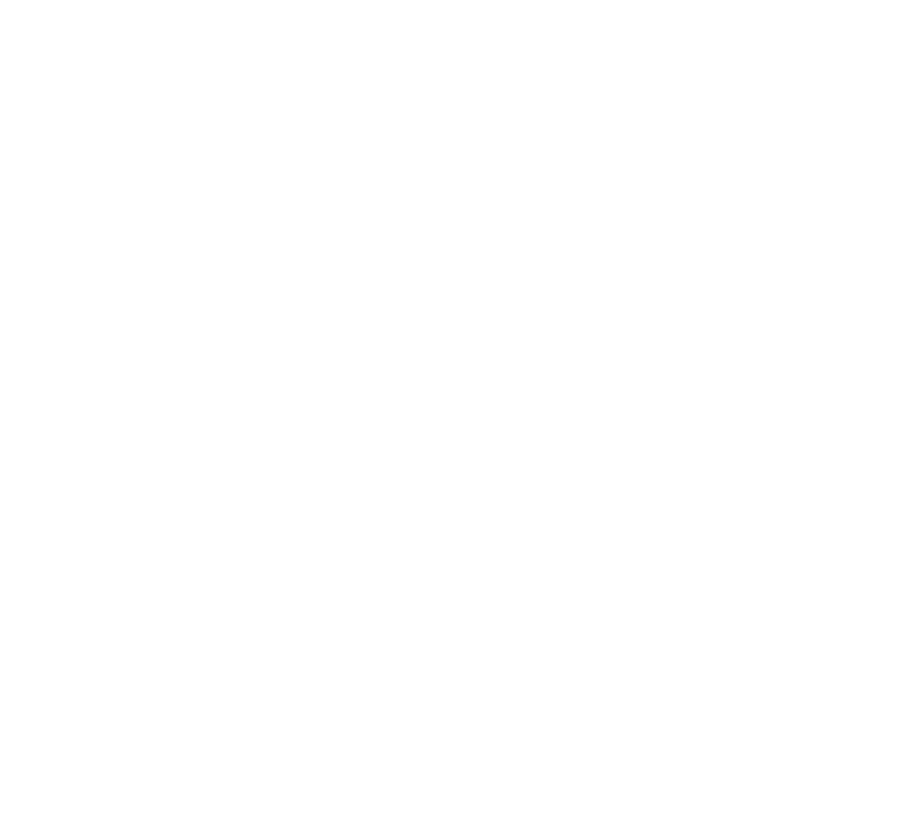
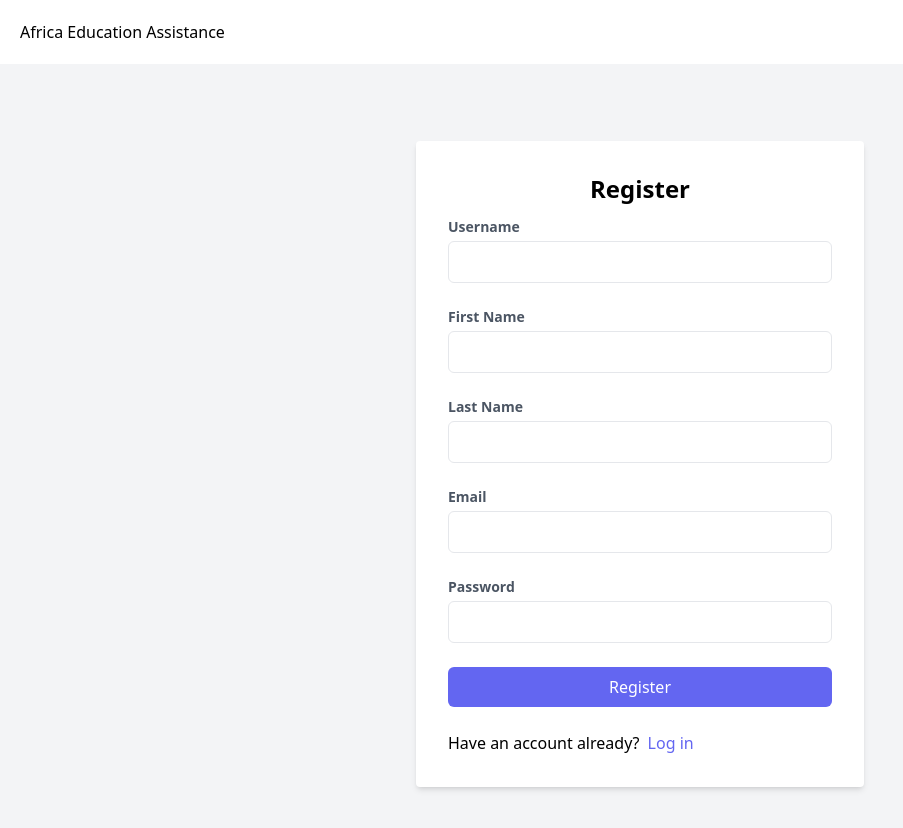
Before and after one commit to skyino7/Africa-Education-Assistance, a React (Create React App) app in the folder frontend/: page / in a window 1280 px wide. Shown: the top 828 px of the page, without its empty margins (0-903 px from the left). Before the commit the page ends 800 px from the top, so only its background shows below. Built offline with nearby package versions, Linux system fonts and the light colour scheme.

Commit message:
Register and Login Components created

```diff
--- a/frontend/package.json
+++ b/frontend/package.json
@@ -8,6 +8,7 @@
     "@testing-library/user-event": "^13.5.0",
     "react": "^18.3.1",
     "react-dom": "^18.3.1",
+    "react-router-dom": "^6.23.1",
     "react-scripts": "5.0.1",
     "web-vitals": "^2.1.4"
   },
--- a/frontend/public/index.html
+++ b/frontend/public/index.html
@@ -24,7 +24,7 @@
       work correctly both with client-side routing and a non-root public URL.
       Learn how to configure a non-root public URL by running `npm run build`.
     -->
-    <title>React App</title>
+    <title>Africa Education Assistance</title>
   </head>
   <body>
     <noscript>You need to enable JavaScript to run this app.</noscript>
--- a/frontend/src/App.js
+++ b/frontend/src/App.js
@@ -1,11 +1,20 @@
-import logo from './logo.svg';
-import './App.css';
+import './index.css';
+import React from 'react';
+import { BrowserRouter as Router, Route, Routes } from 'react-router-dom';
+import Register from './components/Register';
+import Login from './components/Login';
 
 function App() {
   return (
-    <div className="App">
-
-    </div>
+    <Router>
+      <div className="App">
+        <h1 className='p-5'>Africa Education Assistance</h1>
+        <Routes>
+          <Route path="/" element={<Register />} />
+          <Route path="/login" element={<Login />} />
+        </Routes>
+      </div>
+    </Router>
   );
 }
 
--- /dev/null
+++ b/frontend/src/components/Login.js
@@ -0,0 +1,77 @@
+import React, { useState } from 'react';
+
+const Login = () => {
+    const [formData, setFormData] = useState({
+        username: '',
+        password: '',
+    });
+
+    const { username, password } = formData;
+
+    const onChange = (e) => setFormData({ ...formData, [e.target.name]: e.target.value });
+
+    const onSubmit = async (e) => {
+        e.preventDefault();
+        try {
+            const res = await fetch('/api/auth/login', {
+                method: 'POST',
+                headers: {
+                    'Content-Type': 'application/json',
+                },
+                body: JSON.stringify(formData),
+            });
+            const data = await res.json();
+            if (res.ok) {
+                console.log('Login successful:', data);
+            } else {
+                console.error('Login Failed:', data);
+            }
+        } catch (error) {
+            console.error('Request error:', error);
+        }
+    };
+
+    return (
+        <div className="flex items-center justify-center min-h-screen bg-gray-100">
+            <div className="w-full max-w-md p-8 space-y-3 bg-white rounded shadow-md">
+                <h1 className="text-2xl font-bold text-center">Login</h1>
+                <form className="space-y-6" onSubmit={onSubmit}>
+                    <div className="flex flex-col space-y-1">
+                        <label htmlFor="username" className="text-sm font-semibold text-gray-600">Username</label>
+                        <input
+                            type="text"
+                            name="username"
+                            id="username"
+                            value={username}
+                            onChange={onChange}
+                            className="px-4 py-2 border rounded-md focus:outline-none focus:ring-2 focus:ring-indigo-400"
+                            required
+                        />
+                    </div>
+                    <div className="flex flex-col space-y-1">
+                        <label htmlFor="password" className="text-sm font-semibold text-gray-600">Password</label>
+                        <input
+                            type="password"
+                            name="password"
+                            id="password"
+                            value={password}
+                            onChange={onChange}
+                            className="px-4 py-2 border rounded-md focus:outline-none focus:ring-2 focus:ring-indigo-400"
+                            required
+                        />
+                    </div>
+                    <button type="submit" className="w-full px-4 py-2 text-white bg-indigo-500 rounded-md hover:bg-indigo-600 focus:outline-none focus:ring-2 focus:ring-indigo-400">
+                        Login
+                    </button>
+                    <div className='flex flex-col space-y-1'>
+                        <p>Don't have an account?
+                            <a className="px-2 py-2 hover:underline text-indigo-500 focus:outline-none" href="/">Sign up</a>
+                        </p>
+                    </div>
+                </form>
+            </div>
+        </div>
+    );
+};
+
+export default Login;
--- /dev/null
+++ b/frontend/src/components/Register.js
@@ -0,0 +1,122 @@
+import React, { useState } from 'react';
+
+const Register = () => {
+    const [formData, setFormData] = useState({
+        username: '',
+        firstname: '',
+        lastname: '',
+        email: '',
+        password: '',
+    });
+
+    const { username, firstname, lastname, email, password } = formData;
+
+    const onChange = (e) => setFormData({ ...formData, [e.target.name]: e.target.value });
+
+    const onSubmit = async (e) => {
+        e.preventDefault();
+
+        try {
+            const res = await fetch('/auth/register', {
+                method: 'POST',
+                headers: {
+                    'Content-type': 'application/json',
+                },
+                body: JSON.stringify(formData),
+            });
+
+            const data = await res.json();
+
+            if (res.ok){
+                console.log('User Registered', data);
+            } else {
+                console.log('Registration Failed', data)
+            }
+
+        } catch (err) {
+            console.error('Request Error: ', err);
+        }
+
+    }
+
+    return (
+        <div className="flex items-center justify-center min-h-screen bg-gray-100">
+            <div className="w-full max-w-md p-8 space-y-3 bg-white rounded shadow-md">
+                <h1 className="text-2xl font-bold text-center">Register</h1>
+                <form className="space-y-6" onSubmit={onSubmit}>
+                    <div className="flex flex-col space-y-1">
+                        <label htmlFor="username" className="text-sm font-semibold text-gray-600">Username</label>
+                        <input
+                            type="text"
+                            name="username"
+                            id="username"
+                            value={username}
+                            onChange={onChange}
+                            className="px-4 py-2 border rounded-md focus:outline-none focus:ring-2 focus:ring-indigo-400"
+                            required
+                        />
+                    </div>
+                    <div className="flex flex-col space-y-1">
+                        <label htmlFor="firstname" className="text-sm font-semibold text-gray-600">First Name</label>
+                        <input
+                            type="text"
+                            name="firstname"
+                            id="firstname"
+                            value={firstname}
+                            onChange={onChange}
+                            className="px-4 py-2 border rounded-md focus:outline-none focus:ring-2 focus:ring-indigo-400"
+                            required
+                        />
+                    </div>
+                    <div className="flex flex-col space-y-1">
+                        <label htmlFor="lastname" className="text-sm font-semibold text-gray-600">Last Name</label>
+                        <input
+                            type="text"
+                            name="lastname"
+                            id="lastname"
+                            value={lastname}
+                            onChange={onChange}
+                            className="px-4 py-2 border rounded-md focus:outline-none focus:ring-2 focus:ring-indigo-400"
+                            required
+                        />
+                    </div>
+                    <div className="flex flex-col space-y-1">
+                        <label htmlFor="email" className="text-sm font-semibold text-gray-600">Email</label>
+                        <input
+                            type="email"
+                            name="email"
+                            id="email"
+                            value={email}
+                            onChange={onChange}
+                            className="px-4 py-2 border rounded-md focus:outline-none focus:ring-2 focus:ring-indigo-400"
+                            required
+                        />
+                    </div>
+                    <div className="flex flex-col space-y-1">
+                        <label htmlFor="password" className="text-sm font-semibold text-gray-600">Password</label>
+                        <input
+                            type="password"
+                            name="password"
+                            id="password"
+                            value={password}
+                            onChange={onChange}
+                            className="px-4 py-2 border rounded-md focus:outline-none focus:ring-2 focus:ring-indigo-400"
+                            required
+                        />
+                    </div>
+                    <button type="submit" className="w-full px-4 py-2 text-white bg-indigo-500 rounded-md hover:bg-indigo-600 focus:outline-none focus:ring-2 focus:ring-indigo-400">
+                        Register
+                    </button>
+                    <div className='flex flex-col space-y-1'>
+                        <p>Have an account already?
+                            <a className="px-2 py-2 hover:underline text-indigo-500 focus:outline-none" href="/login">Log in</a>
+                        </p>
+                    </div>
+                </form>
+            </div>
+        </div>
+    );
+
+};
+
+export default Register;
```
Also changed, not shown: 1 other file (tests, documents, lock files or other folders).
